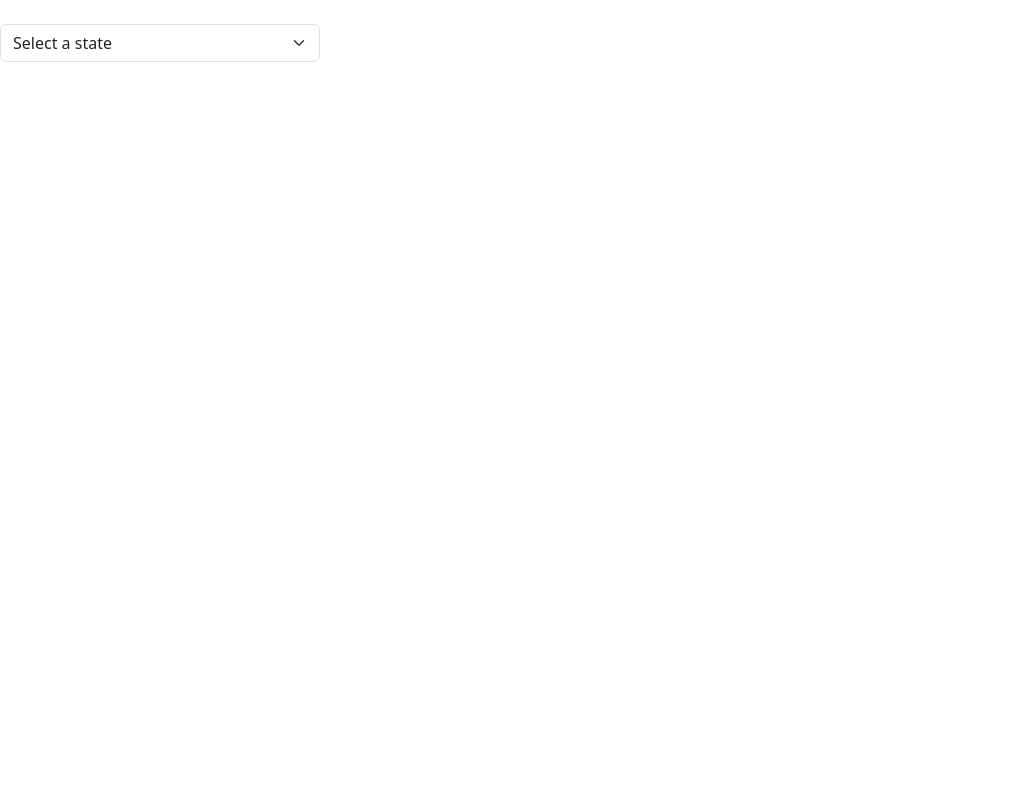
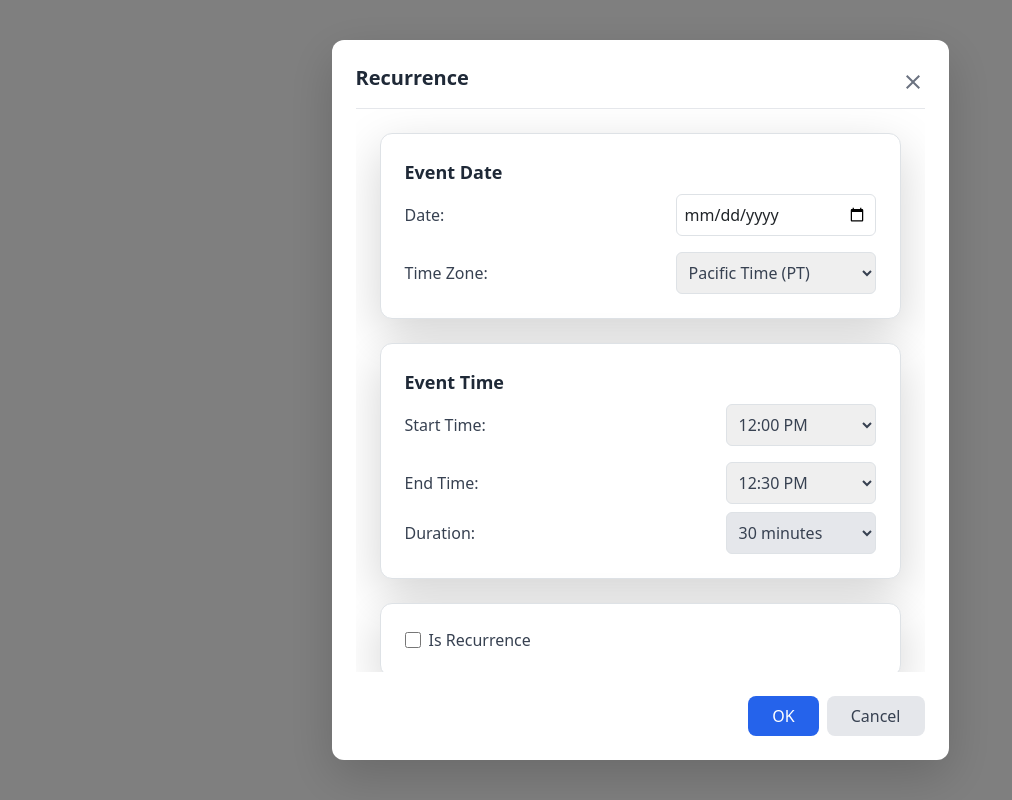
Before and after one commit to selvasg2003/Custom-Elements, a React (Vite) app: page / in a window 1280 px wide. Shown: the whole page, without its empty margins (0-1012 px from the left). Built offline with nearby package versions, Linux system fonts and the light colour scheme.

Commit message:
changes added

```diff
--- a/src/main.jsx
+++ b/src/main.jsx
@@ -16,7 +16,7 @@
       {/* <App />
        */}
       <Routes>
-        <Route path="/" element={<Dropdown countries={Countries} />} />
+        <Route path="/" element={<AppointmentRecurrence />} />
         {/* <Route path="/dropdown" element={<Dropdown countries={Countries} />} /> */}
         <Route path="/appointment" element={<AppointmentRecurrence />} />
         <Route path="/youtube" element={<YoutubeEmbed />} />
```
